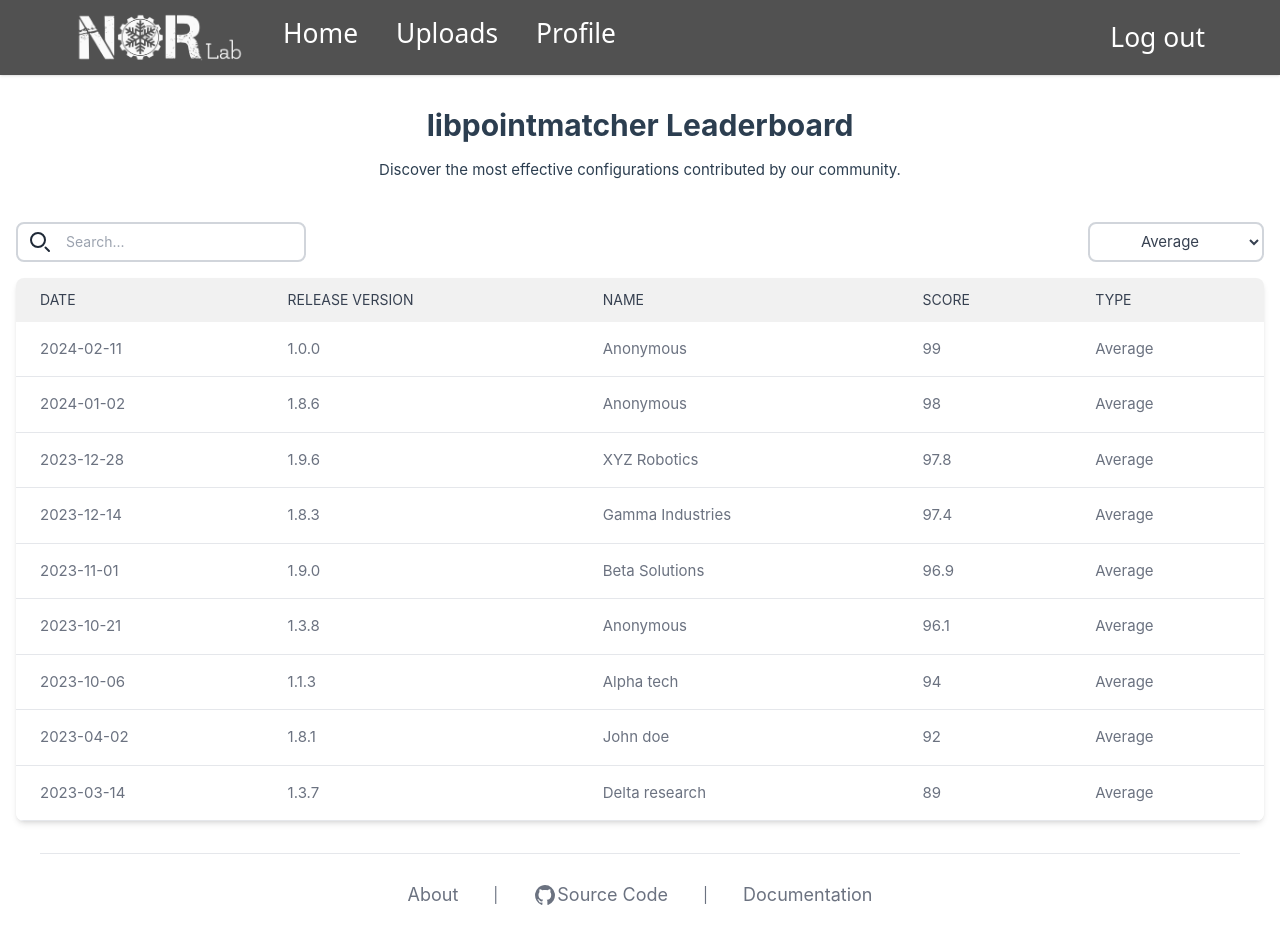
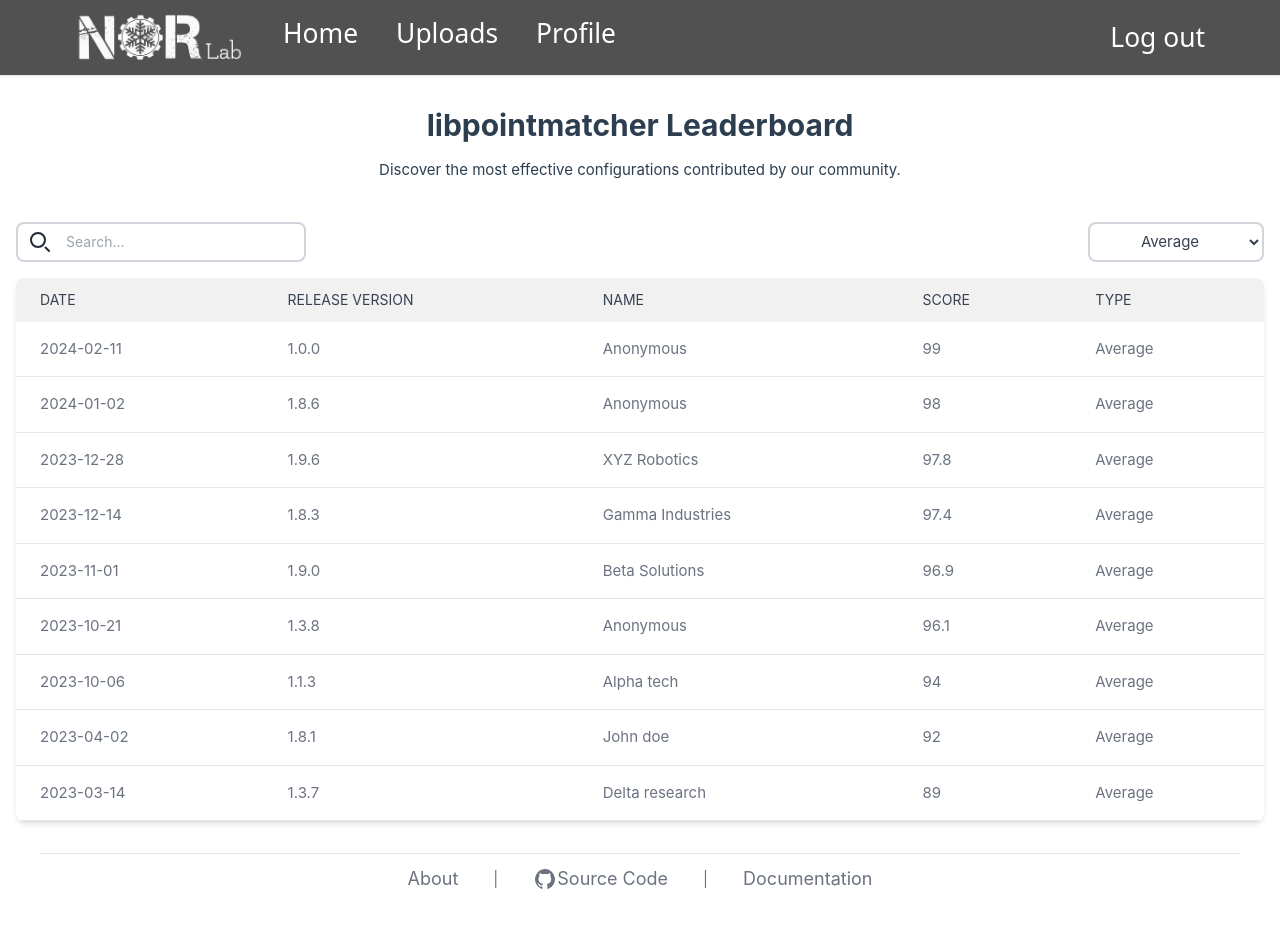
Before and after one commit to norlab-ulaval/libpointmatcher-server, a Vue app in the folder web/libpointmatcher-server-interface/: page / in a window 1280 px wide. After the commit the page ends 904 px from the top, so only its background shows below. Built offline with nearby package versions, Linux system fonts and the light colour scheme.

Commit message:
reduce inline padding of the footer

```diff
--- a/web/libpointmatcher-server-interface/src/components/layout/Footer.vue
+++ b/web/libpointmatcher-server-interface/src/components/layout/Footer.vue
@@ -1,7 +1,7 @@
 <template>
     <footer class="bg-white w-full px-10">
       <div class="border-t border-gray-200 w-full">
-        <div class="container mx-auto px-4 py-6 flex justify-center items-center">
+        <div class="container mx-auto px-4 py-2 flex justify-center items-center">
           <router-link to="/about" class="text-gray-500 hover:text-gray-400 text-lg mx-4">About</router-link>
           <span class="text-gray-500 mx-4">|</span>
           <a href="https://github.com/norlab-ulaval/libpointmatcher" target="_blank" class="flex items-center text-gray-500 hover:text-gray-400 text-lg mx-4">
```
